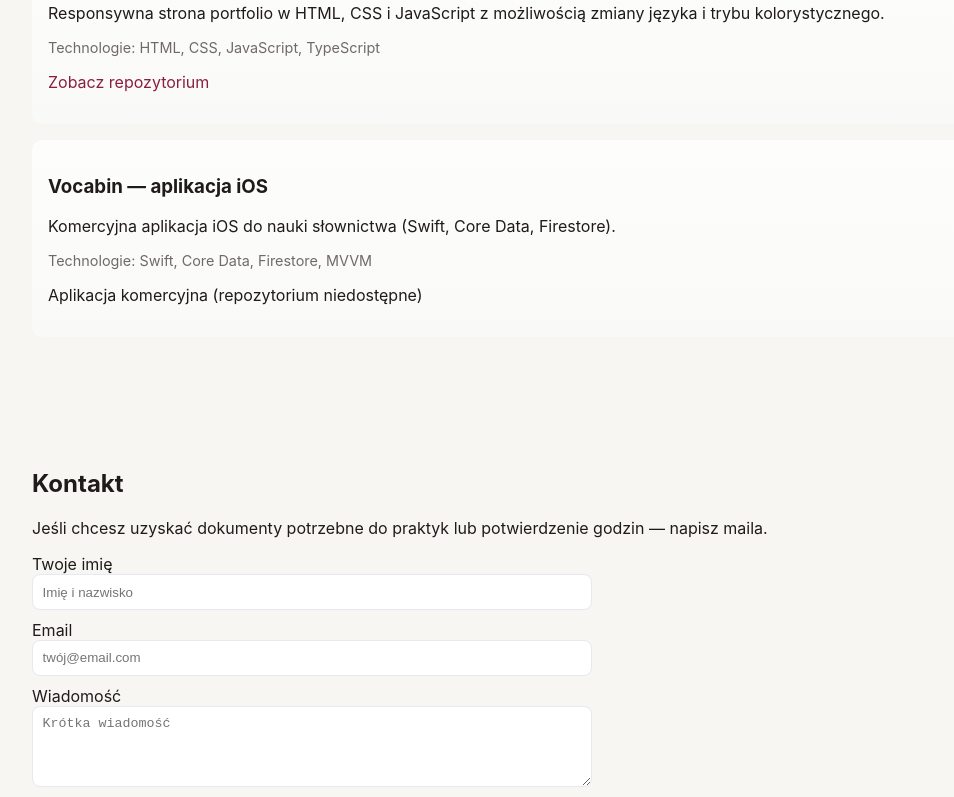
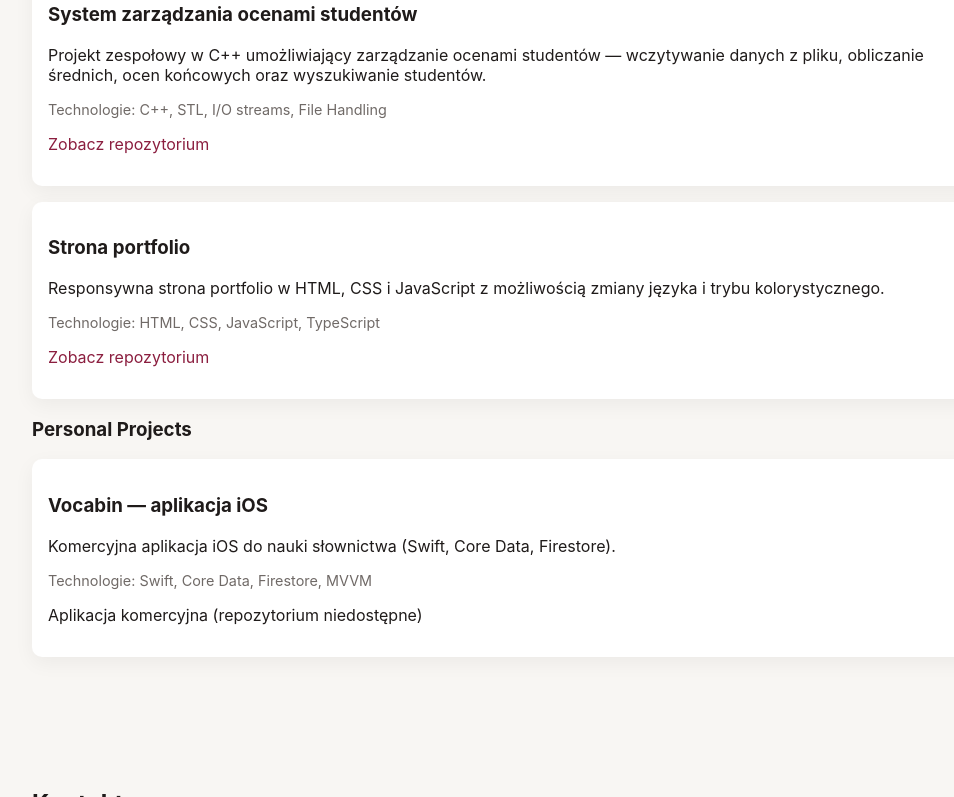
Before and after one commit to Bsheskee/portfolio-website, a website: page index.html in a window 1280 px wide. Shown: the part 1255-2052 px from the top of the page, without its empty margins (124-1078 px from the left). Drawn offline with Linux system fonts and the light colour scheme.

Commit message:
Update styles, functionality and content.

```diff
--- a/css/styles.css
+++ b/css/styles.css
@@ -51,7 +51,18 @@ html,body{height:100%;margin:0;font-family:Inter, ui-sans-serif, system-ui, -app
 .section.alt{background:transparent}
 .skills-grid{display:grid;grid-template-columns:repeat(auto-fit,minmax(180px,1fr));gap:1rem;margin-top:1rem}
 .skill{background:var(--card);padding:1rem;border-radius:10px;box-shadow:var(--shadow)}
-.project{background:linear-gradient(180deg, rgba(255,255,255,0.8), rgba(250,250,250,0.8));padding:1rem;border-radius:10px;margin-bottom:1rem}
+.project {
+  background: var(--card);
+  padding: 1rem;
+  border-radius: 10px;
+  margin-bottom: 1rem;
+  box-shadow: var(--shadow);
+}
+.project:hover {
+  transform: translateY(-2px);
+  box-shadow: 0 8px 20px rgba(0, 0, 0, 0.08);
+  transition: all 0.2s ease;
+}
 .small{color:var(--muted);font-size:0.9rem}
 .contact-form{display:grid;gap:0.6rem;max-width:560px}
 .contact-form input,.contact-form textarea{width:100%;padding:0.6rem;border:1px solid #e6e9ef;border-radius:8px}
--- a/index.html
+++ b/index.html
@@ -83,30 +83,50 @@
 </section>
 
 
-<section id="projects" class="section">
+<section id="projects" class="section alt">
   <div class="container">
-<h2 id="projectsTitle">Projekty</h2>
+    <h2 id="projectsTitle" data-i18="projects.sectionTitle">Projekty</h2>
+
+    <h3 class="section-subtitle" data-i18="projects.studentHeader">Student Projects</h3>
 
     <article class="project">
       <div class="project-info">
-        <h3>Portfolio website</h3>
-        <p>Responsywna strona stworzona w HTML, CSS i JavaScript, prezentująca umiejętności i projekty. Zastosowano prostą strukturę komponentową, przełącznik trybu jasny/ciemny oraz podstawy TypeScript.</p>
-        <p class="small">Technologie: HTML, CSS, JavaScript, TypeScript</p>
-        <p><a href="https://github.com/Bsheskee/portfolio-website" target="_blank">Zobacz repozytorium</a></p>
+        <h3 data-i18="projects.student.title">Student Grade Management System</h3>
+        <p data-i18="projects.student.desc">
+          Projekt zespołowy w C++ umożliwiający zarządzanie ocenami studentów — wczytywanie danych z pliku, obliczanie średnich, ocen końcowych oraz wyszukiwanie studentów. Zastosowano struktury danych, algorytmy i operacje na plikach tekstowych.
+        </p>
+        <p class="small" data-i18="projects.student.tech">Technologie: C++, STL, I/O streams, File Handling</p>
+        <p><a href="https://github.com/Bsheskee/cppProject" target="_blank" rel="noopener noreferrer" data-i18="projects.student.link">Zobacz repozytorium</a></p>
       </div>
     </article>
 
     <article class="project">
       <div class="project-info">
-        <h3>Vocabin — aplikacja iOS</h3>
-        <p>Aplikacja do nauki słownictwa z synchronizacją danych w chmurze i systemem powtórek. Projekt komercyjny oparty na MVVM i Core Data.</p>
-        <p class="small">Technologie: Swift, Core Data, Firestore, MVVM</p>
-        <p>Aplikacja komercyjna (repozytorium niedostępne)</p>
+        <h3 data-i18="projects.portfolio.title">Portfolio website</h3>
+        <p data-i18="projects.portfolio.desc">
+          Responsywna strona stworzona w HTML, CSS i JavaScript, prezentująca umiejętności i projekty. Zastosowano prostą strukturę komponentową, przełącznik trybu jasny/ciemny oraz podstawy TypeScript.
+        </p>
+        <p class="small" data-i18="projects.portfolio.tech">Technologie: HTML, CSS, JavaScript, TypeScript</p>
+        <p><a href="https://github.com/Bsheskee/portfolio-website" target="_blank" data-i18="projects.portfolio.link">Zobacz repozytorium</a></p>
+      </div>
+    </article>
+
+    <h3 class="section-subtitle" data-i18="projects.personalHeader">Personal Projects</h3>
+
+    <article class="project">
+      <div class="project-info">
+        <h3 data-i18="projects.vocabin.title">Vocabin — aplikacja iOS</h3>
+        <p data-i18="projects.vocabin.desc">
+          Aplikacja do nauki słownictwa z synchronizacją danych w chmurze i systemem powtórek. Projekt komercyjny oparty na MVVM i Core Data.
+        </p>
+        <p class="small" data-i18="projects.vocabin.tech">Technologie: Swift, Core Data, Firestore, MVVM</p>
+        <p data-i18="projects.vocabin.note">Aplikacja komercyjna (repozytorium niedostępne)</p>
       </div>
     </article>
 
   </div>
 </section>
+
 
 
     <section id="contact" class="section alt">
--- a/js/main.js
+++ b/js/main.js
@@ -1,6 +1,4 @@
-// js/main.js
 document.addEventListener('DOMContentLoaded', () => {
-  // ELEMENTY
   const langToggle = document.getElementById('langToggle');
   const themeToggle = document.getElementById('themeToggle');
   const menuToggle = document.getElementById('menuToggle');
@@ -11,10 +9,19 @@ document.addEventListener('DOMContentLoaded', () => {
 
   const translations = {
     en: {
+      // --- MENU ---
+      navAbout: "About",
+      navSkills: "Skills",
+      navProjects: "Projects",
+      navContact: "Contact",
+
+      // --- HERO ---
       heroTitle: "Bartłomiej Białobrzewski",
       heroText: "Programming student — Junior Developer experienced in building mobile app interfaces (Swift) and working with data logic (C++, SQL, JavaScript).",
       heroCta: "See projects",
       heroGithub: "GitHub",
+
+      // --- SECTIONS ---
       aboutTitle: "About Me",
       aboutText: "I've been programming since 2022, starting from HTML/CSS/JS basics and Python. Later, I focused on Swift, developing a commercial iOS app with advanced UI and data logic. I also have experience in C++ from my studies. I’m currently developing as a full-stack developer, combining UI work, SQL databases, and application logic.",
       skillsTitle: "Skills",
@@ -24,105 +31,133 @@ document.addEventListener('DOMContentLoaded', () => {
       contactMsg: "If you'd like to discuss internship documentation or confirm practice hours — feel free to send me an email.",
       sendBtn: "Send (demo)",
       downloadCv: "Download CV (PDF)",
+
+      // --- PROJECTS ---
+      studentProjectTitle: "Student Projects",
+      studentGradesTitle: "Student Grade Management System",
+      studentGradesDesc: "Group project in C++ for managing student grades — reading data from file, calculating averages and final grades, and searching students.",
+      studentTech: "Technologies: C++, STL, I/O streams, File Handling",
+
+      portfolioTitle: "Portfolio Website",
       portfolioDesc: "A responsive personal portfolio built with HTML, CSS, and JavaScript, featuring language switching and light/dark modes.",
+      portfolioTech: "Technologies: HTML, CSS, JavaScript, TypeScript",
+
+      vocabinTitle: "Vocabin — iOS App",
       vocabinDesc: "A commercial iOS vocabulary-learning app built with Swift, Core Data, and Firestore synchronization.",
+      vocabinTech: "Technologies: Swift, Core Data, Firestore, MVVM",
       commercial: "Commercial app (repository not shared)",
       seeRepo: "View repository",
+
       location: "Gdansk, Poland"
     },
+
     pl: {
+      // --- MENU ---
+      navAbout: "O mnie",
+      navSkills: "Umiejętności",
+      navProjects: "Projekty",
+      navContact: "Kontakt",
+
+      // --- HERO ---
       heroTitle: "Bartłomiej Białobrzewski",
       heroText: "Student kierunku Programowanie — Junior Developer z doświadczeniem w projektowaniu interfejsów aplikacji mobilnych (Swift) i pracy z logiką danych (C++, SQL, JavaScript).",
       heroCta: "Zobacz projekty",
       heroGithub: "GitHub",
+
+      // --- SEKCJE ---
       aboutTitle: "O mnie",
       aboutText: "Programuję od 2022 roku. Zaczynałem od HTML/CSS/JS i Pythona, a następnie specjalizowałem się w Swift, tworząc komercyjną aplikację iOS z rozbudowanym interfejsem i logiką danych. Mam też doświadczenie w C++ zdobyte na studiach. Obecnie rozwijam się jako programista full-stack, łącząc pracę z interfejsami, bazami danych SQL i logiką aplikacji.",
       skillsTitle: "Umiejętności",
       projectsTitle: "Projekty",
       contactTitle: "Kontakt",
+      contactC: "Kontakt",
       contactMsg: "Jeśli chcesz uzyskać dokumenty potrzebne do praktyk lub potwierdzenie godzin — napisz maila.",
       sendBtn: "Wyślij (demo)",
       downloadCv: "Pobierz CV (PDF)",
+
+      // --- PROJEKTY ---
+      studentProjectTitle: "Projekty studenckie",
+      studentGradesTitle: "System zarządzania ocenami studentów",
+      studentGradesDesc: "Projekt zespołowy w C++ umożliwiający zarządzanie ocenami studentów — wczytywanie danych z pliku, obliczanie średnich, ocen końcowych oraz wyszukiwanie studentów.",
+      studentTech: "Technologie: C++, STL, I/O streams, File Handling",
+
+      portfolioTitle: "Strona portfolio",
       portfolioDesc: "Responsywna strona portfolio w HTML, CSS i JavaScript z możliwością zmiany języka i trybu kolorystycznego.",
+      portfolioTech: "Technologie: HTML, CSS, JavaScript, TypeScript",
+
+      vocabinTitle: "Vocabin — aplikacja iOS",
       vocabinDesc: "Komercyjna aplikacja iOS do nauki słownictwa (Swift, Core Data, Firestore).",
+      vocabinTech: "Technologie: Swift, Core Data, Firestore, MVVM",
       commercial: "Aplikacja komercyjna (repozytorium niedostępne)",
       seeRepo: "Zobacz repozytorium",
+
       location: "Gdańsk, Polska"
     }
   };
 
-  // Mapa selektorów -> klucze w translations
   const map = [
+    // --- MENU LINKS ---
+    { sel: 'nav a[href="#about"]', key: 'navAbout' },
+    { sel: 'nav a[href="#skills"]', key: 'navSkills' },
+    { sel: 'nav a[href="#projects"]', key: 'navProjects' },
+    { sel: 'nav a[href="#contact"]', key: 'navContact' },
+
+    // --- HERO ---
     { sel: '#hero h1', key: 'heroTitle' },
     { sel: '#hero .lead', key: 'heroText' },
     { sel: '#hero .cta', key: 'heroCta' },
     { sel: '#hero .cta.ghost', key: 'heroGithub' },
+
+    // --- ABOUT / SKILLS / CONTACT ---
     { sel: '#aboutTitle', key: 'aboutTitle' },
     { sel: '#about p', key: 'aboutText' },
     { sel: '#skillsTitle', key: 'skillsTitle' },
     { sel: '#projectsTitle', key: 'projectsTitle' },
     { sel: '#contactTitle', key: 'contactTitle' },
-    { sel: '#contactC', key: 'contactTitle' },
-    { sel: '#contact .container > p', key: 'contactMsg' }, // pierwsze p w sekcji kontakt
-    { sel: '#projects .project:nth-of-type(1) .project-info p', key: 'portfolioDesc' }, // opis projektu 1
-    { sel: '#projects .project:nth-of-type(2) .project-info p', key: 'vocabinDesc' }, // opis projektu 2
+    { sel: '#contactC', key: 'contactC' },
+    { sel: '#contact .container > p', key: 'contactMsg' },
+
+    // --- PROJECTS ---
+    { sel: '.section-subtitle:first-of-type', key: 'studentProjectTitle' },
+    { sel: '#projects .project:nth-of-type(1) h3', key: 'studentGradesTitle' },
+    { sel: '#projects .project:nth-of-type(1) p', key: 'studentGradesDesc' },
+    { sel: '#projects .project:nth-of-type(1) .small', key: 'studentTech' },
+
+    { sel: '#projects .project:nth-of-type(2) h3', key: 'portfolioTitle' },
+    { sel: '#projects .project:nth-of-type(2) p', key: 'portfolioDesc' },
+    { sel: '#projects .project:nth-of-type(2) .small', key: 'portfolioTech' },
+
+    { sel: '#projects .project:nth-of-type(3) h3', key: 'vocabinTitle' },
+    { sel: '#projects .project:nth-of-type(3) p', key: 'vocabinDesc' },
+    { sel: '#projects .project:nth-of-type(3) .small', key: 'vocabinTech' },
+    { sel: '#projects .project:nth-of-type(3) p:last-of-type', key: 'commercial' },
+
     { sel: '#location', key: 'location' }
   ];
 
-  // Funkcja, która ustawia teksty bez wywalenia błędów
   function applyLang(lang) {
     const dict = translations[lang] || translations.pl;
     map.forEach(item => {
       const el = document.querySelector(item.sel);
-      if (el) {
-        el.textContent = dict[item.key] || '';
-      } else {
-        // nie kryjemy błędów, wypiszemy w konsoli dla debugowania
-        // console.debug('Missing element for selector:', item.sel);
-      }
+      if (el) el.textContent = dict[item.key] || '';
     });
 
-    // Przyciski i linki obsługiwane osobno
+    document.querySelectorAll('#projects a').forEach(a => a.textContent = dict.seeRepo);
     if (sendBtn) sendBtn.textContent = dict.sendBtn;
     if (downloadCv) downloadCv.textContent = dict.downloadCv;
-
-    // link do repozytorium (jeśli chcesz zmieniać tekst linku)
-    const repoLink = document.querySelector('#projects .project:nth-of-type(1) a');
-    if (repoLink) repoLink.textContent = dict.seeRepo;
-
-    // toggle button text: pokaż drugi język jako etykietę
-    if (langToggle) langToggle.textContent = (lang === 'en') ? 'PL' : 'EN';
+    if (langToggle) langToggle.textContent = lang === 'en' ? 'PL' : 'EN';
   }
 
-  // Inicjalizacja języka (domyślnie PL)
   let currentLang = localStorage.getItem('lang') || 'pl';
   applyLang(currentLang);
 
-  // Obsługa kliknięcia w toggle języka
-  if (langToggle) {
-    langToggle.addEventListener('click', () => {
-      currentLang = (currentLang === 'pl') ? 'en' : 'pl';
-      localStorage.setItem('lang', currentLang);
-      applyLang(currentLang);
-    });
-  } else {
-    console.warn('langToggle button not found (#langToggle).');
-  }
+  langToggle?.addEventListener('click', () => {
+    currentLang = currentLang === 'pl' ? 'en' : 'pl';
+    localStorage.setItem('lang', currentLang);
+    applyLang(currentLang);
+  });
 
-  // --- menu toggle (mobilne) ---
-  if (menuToggle && nav) {
-    menuToggle.addEventListener('click', () => {
-      if (nav.style.display === 'flex') {
-        nav.style.display = '';
-      } else {
-        nav.style.display = 'flex';
-        nav.style.flexDirection = 'column';
-        nav.style.gap = '1rem';
-      }
-    });
-  }
-
-  // --- theme toggle (prosty) ---
+  // Theme toggle – dark mode
   if (themeToggle) {
     themeToggle.addEventListener('click', () => {
       const isDark = localStorage.getItem('darkMode') === '1';
@@ -141,28 +176,4 @@ document.addEventListener('DOMContentLoaded', () => {
       }
     });
   }
-
-  // --- formularz demo ---
-  if (sendBtn) {
-    sendBtn.addEventListener('click', (e) => {
-      e.preventDefault();
-      const name = document.getElementById('name')?.value?.trim();
-      const email = document.getElementById('email')?.value?.trim();
-      if (!name || !email) {
-        formStatus.textContent = (currentLang === 'pl') ? 'Uzupełnij imię i email.' : 'Please fill in name and email.';
-        return;
-      }
-      formStatus.textContent = (currentLang === 'pl') ? 'Wiadomość wysłana (demo).' : 'Message sent (demo).';
-      setTimeout(() => { formStatus.textContent = ''; }, 3500);
-    });
-  }
-
-  // --- pobieranie CV (demo) ---
-  if (downloadCv) {
-    downloadCv.addEventListener('click', (e) => {
-      e.preventDefault();
-      const pdfUrl = 'https://raw.githubusercontent.com/Bsheskee/portfolio-website/main/CV.pdf';
-      window.open(pdfUrl, '_blank');
-    });
-  }
 });
```
